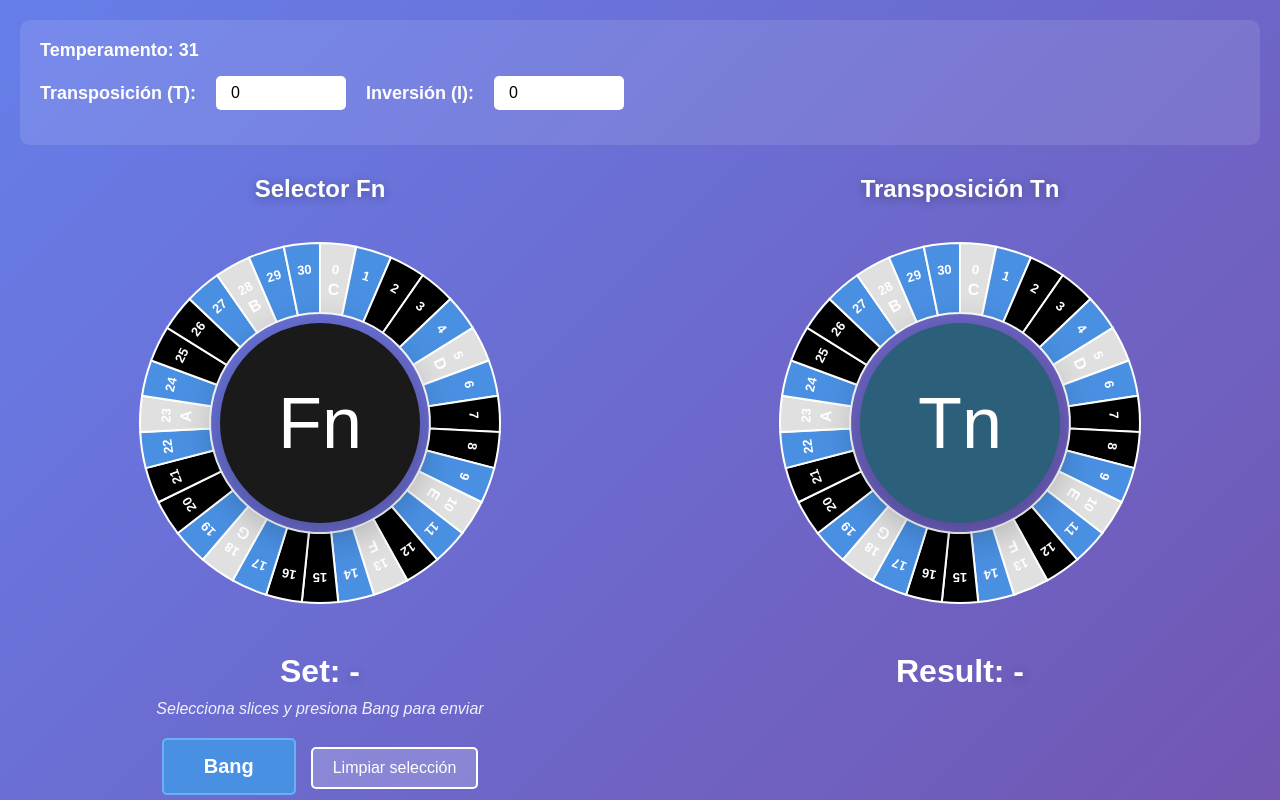
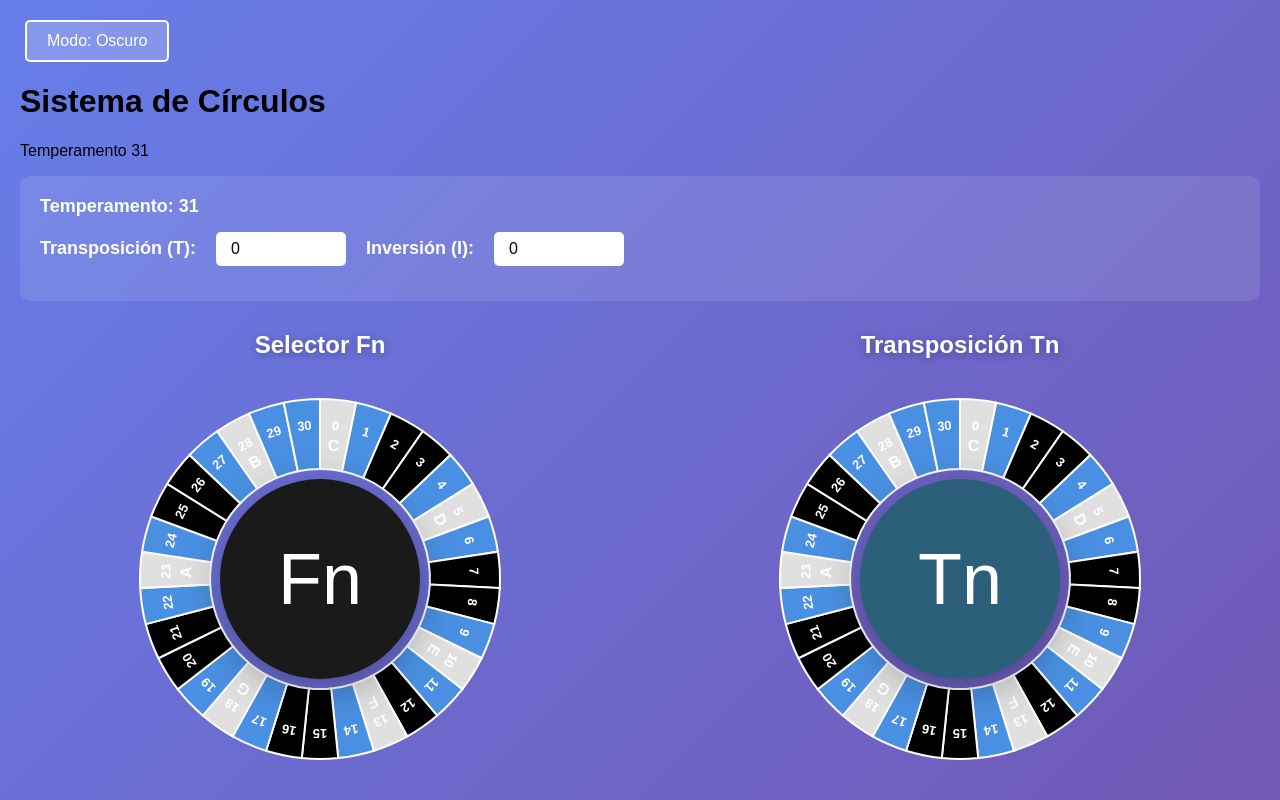
Before and after one commit to Totopo27/circulosConjuntosDeClasesT31, a plain HTML site: page index.html in a window 1280 px wide. Shown: the top 800 px of the page. Drawn offline with Linux system fonts and the light colour scheme.

Commit message:
Add files via upload

```diff
--- a/index.html
+++ b/index.html
@@ -1,13 +1,26 @@
 <!DOCTYPE html>
 <html lang="es">
+
 <head>
   <meta charset="UTF-8" />
   <meta name="viewport" content="width=device-width, initial-scale=1.0" />
   <title>Sistema de Círculos - Temperamento 31</title>
   <link rel="stylesheet" href="css/styles.css" />
 </head>
+
 <body>
   <div class="main-container">
+    <!-- Theme Toggle -->
+    <button id="themeToggle" class="theme-toggle" aria-label="Cambiar a modo claro">
+      Modo: Oscuro
+    </button>
+
+    <!-- Header -->
+    <header class="app-header">
+      <h1>Sistema de Círculos</h1>
+      <p class="subtitle">Temperamento 31</p>
+    </header>
+
     <!-- Settings Panel -->
     <div class="settings">
       <div class="settings-row">
@@ -78,5 +91,7 @@
   <!-- Scripts -->
   <script src="js/temperament-operations.js" defer></script>
   <script src="js/circle_renderer.js" defer></script>
+  <script src="js/theme-toggle.js" defer></script>
 </body>
+
 </html>
```
Also changed, not shown: 1 other file.
